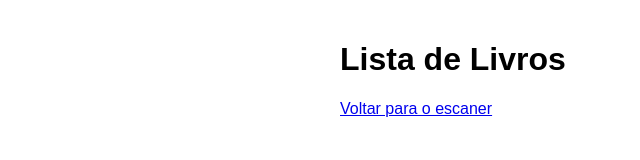
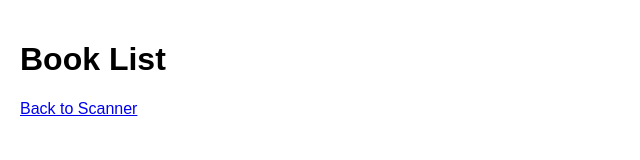
Before and after one commit to rsarraino/sdl2, a plain HTML site: page list.html in a window 1280 px wide. Shown: the whole page, without its empty margins (0-640 px from the left). Drawn offline with Linux system fonts and the light colour scheme.

Commit message:
Update list.html

```diff
--- a/list.html
+++ b/list.html
@@ -1,17 +1,18 @@
 <!DOCTYPE html>
-<html lang="pt-BR">
+<html lang="en">
 <head>
     <meta charset="UTF-8">
     <meta name="viewport" content="width=device-width, initial-scale=1.0">
-    <title>Lista de Livros</title>
+    <title>Book List</title>
     <link rel="stylesheet" href="style.css">
 </head>
 <body>
-    <div id="app">
-        <h1>Lista de Livros</h1>
+    <div class="container">
+        <h1>Book List</h1>
         <ul id="book-list"></ul>
-        <a href="index.html">Voltar para o escaner</a>
+        <a href="index.html">Back to Scanner</a>
     </div>
+    <script src="gapi.js"></script>
     <script src="app.js"></script>
 </body>
 </html>
```
